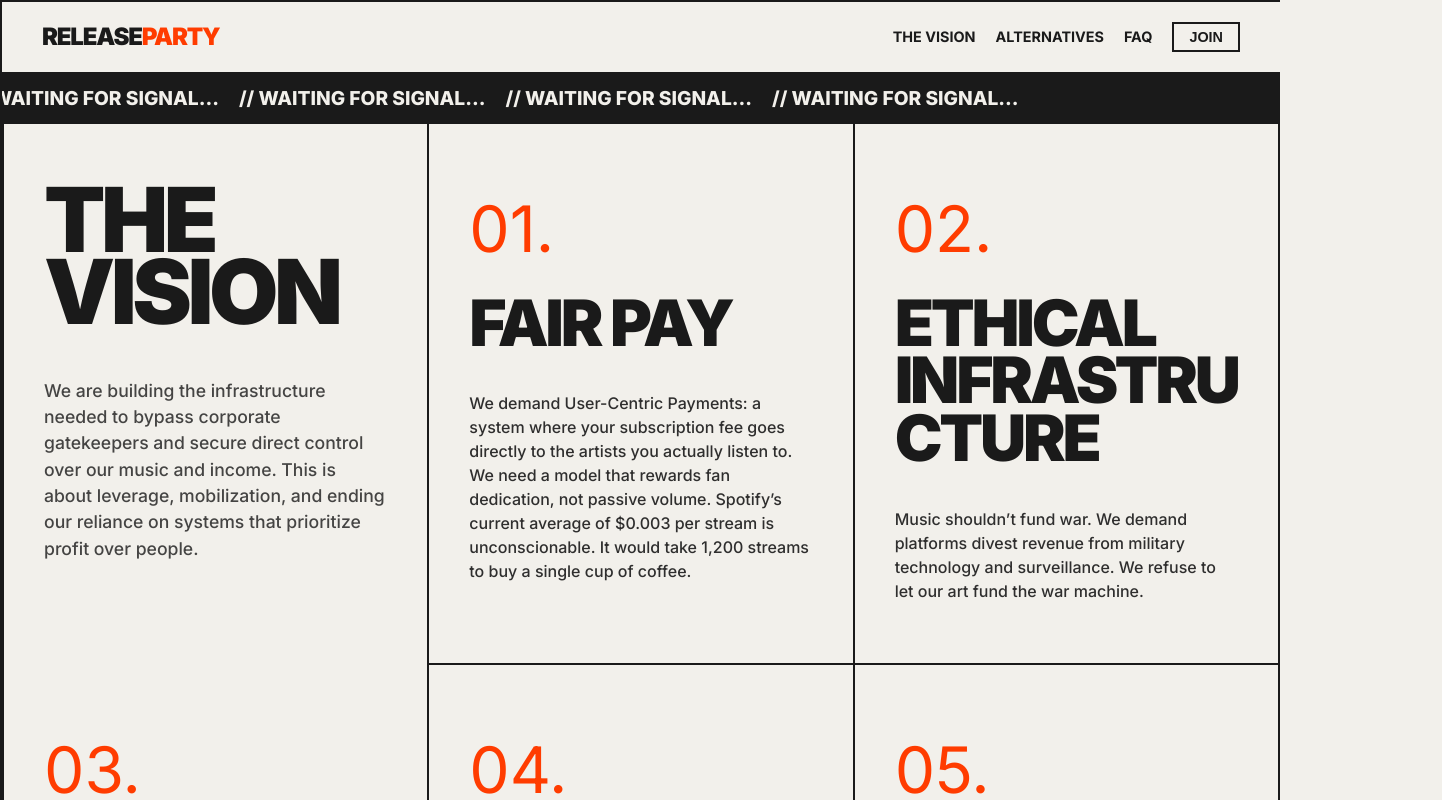
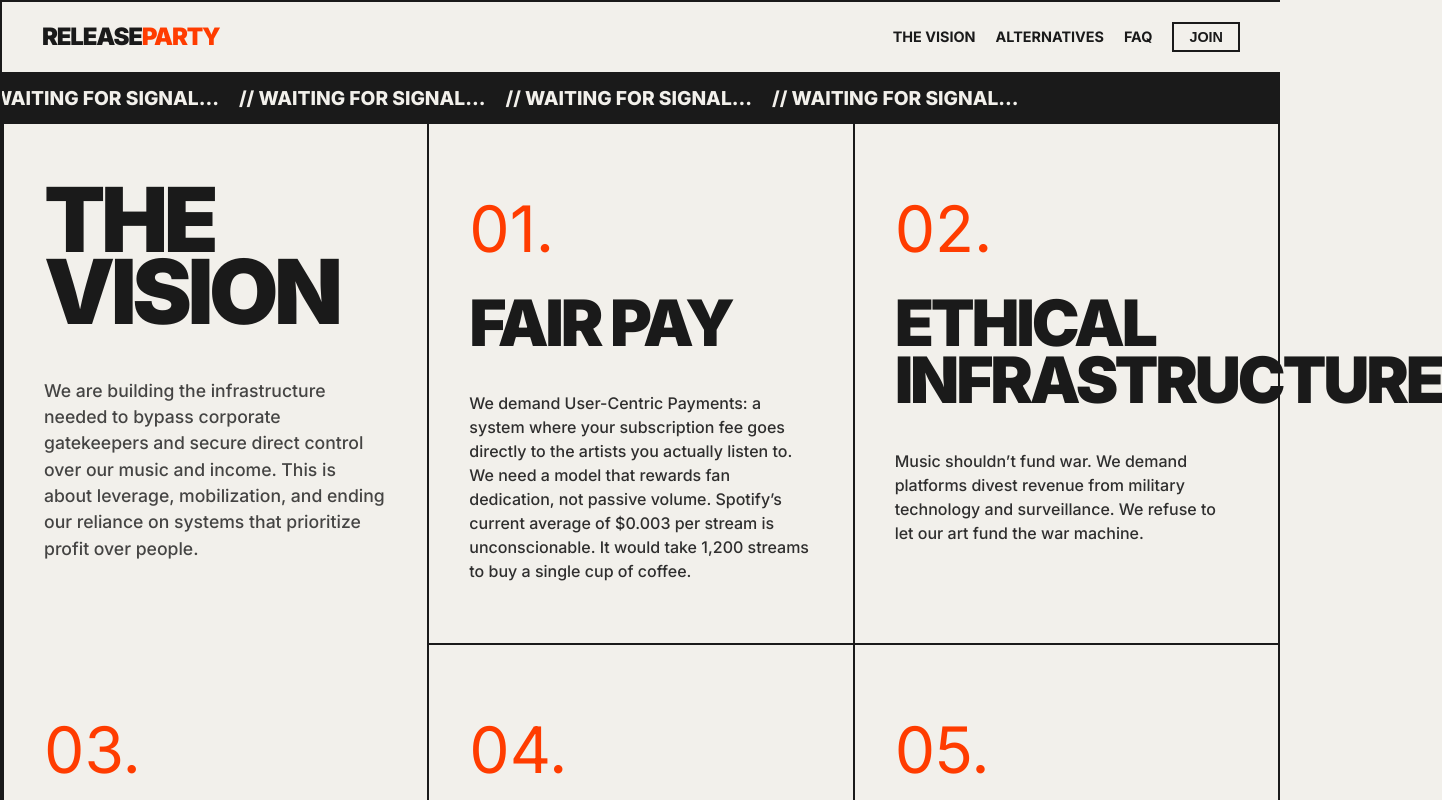
Before and after one commit to ang2990/releaseparty, a SvelteKit app: page /vision in a window 1280 px wide. Shown: the top 800 px of the page, 1442 px wide, since content can reach past the window. Built offline with nearby package versions, Linux system fonts and the light colour scheme; no server answers.

Commit message:
style: fix mid-word line breaks in vision headers

```diff
--- a/src/routes/vision/+page.svelte
+++ b/src/routes/vision/+page.svelte
@@ -42,3 +42,13 @@
         </div>
     </div>
 </div>
+
+<style>
+    /* Prevent mid-word breaks in headers */
+    .directive-item h2 {
+        word-break: keep-all; /* CJK rule, but often helps */
+        overflow-wrap: normal; /* Default wrapping */
+        hyphens: none; /* No auto-hyphens */
+        word-wrap: normal; /* Legacy */
+    }
+</style>
```
